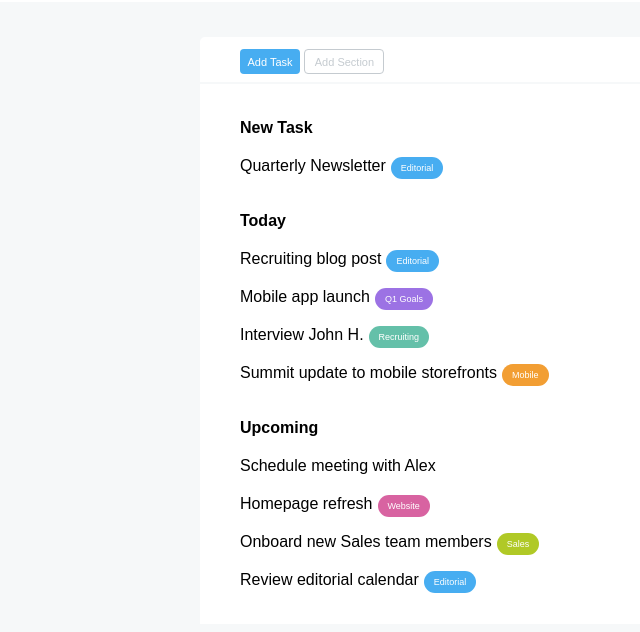
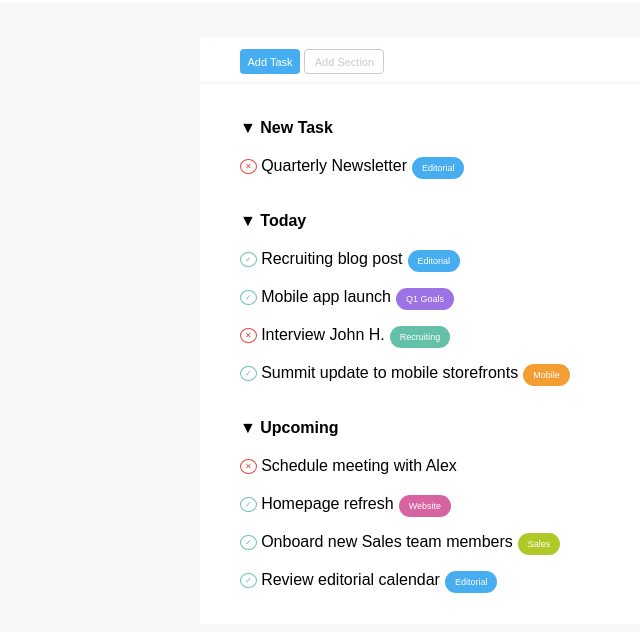
Before and after one commit to marcelloberetta/html-css-toboolist, a plain HTML site: page index.html in a window 1280 px wide. Shown: the part 62-694 px from the top of the page, without its empty margins (0-640 px from the left). Drawn offline with Linux system fonts and the light colour scheme.

Commit message:
Added HTML entities

```diff
--- a/css/style.css
+++ b/css/style.css
@@ -22,10 +22,11 @@ header{
   font-weight: bold;
 }
 
-nav,main{
+nav, main{
   margin-left: 200px;
   margin-right: 200px;
 }
+
 
 section{
   margin-top: 2px;
@@ -35,6 +36,7 @@ section{
 
 main{
   padding-bottom: 35px;
+
 }
 
 .logoname{
@@ -131,3 +133,25 @@ span:nth-child(2){
   border-radius: 15px;
 
 }
+
+.undone, .done{
+  font-size: 50%;
+  border-radius: 50%;
+  border: 1px solid;
+  padding: 2px;
+  padding-left: 4px;
+  padding-right: 4px;
+  display: inline-block;
+}
+
+.done{
+  color: #6bc4ae;
+}
+
+.undone{
+  color: #ea453b;
+}
+
+section > div, .undone, .done{
+  vertical-align: middle;
+}
--- a/index.html
+++ b/index.html
@@ -33,29 +33,29 @@
 
     <section> <!-- Sezione New Task -->
 
-      <div class="titles"><span></span>New Task</div>
-      <div><span></span>Quarterly Newsletter<span class="bluestyle">Editorial</span></div>
+      <div class="titles"><span>&#9660;</span> New Task</div>
+      <div><span class="undone">&#10005;</span> Quarterly Newsletter<span class="bluestyle">Editorial</span></div>
 
     </section>
 
     <section> <!-- Sezione Today -->
 
-      <div class="titles"><span></span>Today</div>
-      <div><span></span>Recruiting blog post<span class="bluestyle">Editorial</span></div>
-      <div><span></span>Mobile app launch<span class="violetstyle">Q1 Goals</span></div>
-      <div><span></span>Interview John H.<span class="greenstyle">Recruiting</span></div>
-      <div><span></span>Summit update to mobile storefronts<span class="orangestyle">Mobile</spa></div>
+      <div class="titles"><span> &#9660;</span> Today</div>
+      <div><span class="done"> &#10003;</span> Recruiting blog post<span class="bluestyle">Editorial</span></div>
+      <div><span class="done"> &#10003;</span> Mobile app launch<span class="violetstyle">Q1 Goals</span></div>
+      <div><span class="undone" > &#10005;</span> Interview John H.<span class="greenstyle">Recruiting</span></div>
+      <div><span class="done"> &#10003;</span> Summit update to mobile storefronts<span class="orangestyle">Mobile</spa></div>
 
 
     </section>
 
     <section> <!-- Sezione Upcoming -->
 
-      <div class="titles"><span></span>Upcoming</div>
-      <div><span></span>Schedule meeting with Alex </div>
-      <div><span></span>Homepage refresh<span class="purplestyle">Website</span></div>
-      <div><span></span>Onboard new Sales team members<span class="lightgreenstyle">Sales</span></div>
-      <div><span></span>Review editorial calendar<span class="bluestyle">Editorial</span></div>
+      <div class="titles"><span>&#9660;</span> Upcoming</div>
+      <div><span class="undone" >&#10005;</span> </span> Schedule meeting with Alex </div>
+      <div><span class="done"> &#10003;</span> Homepage refresh<span class="purplestyle">Website</span></div>
+      <div><span class="done" > &#10003;</span> Onboard new Sales team members<span class="lightgreenstyle">Sales</span></div>
+      <div><span class="done"> &#10003;</span> Review editorial calendar<span class="bluestyle">Editorial</span></div>
 
     </section>
 
```
